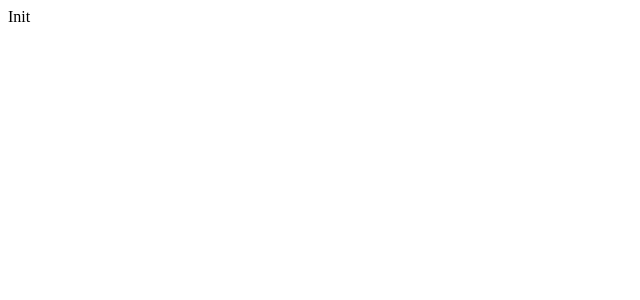
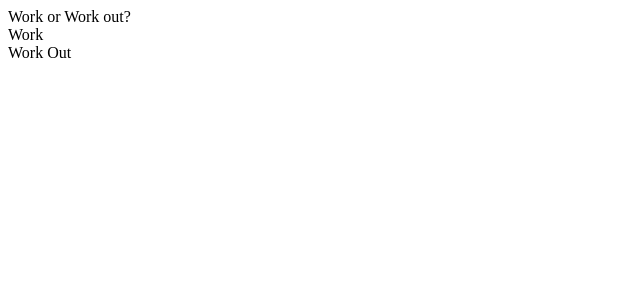
Before and after one commit to alenakatkova/work-or-work-out, a React (Create React App) app: page / in a window 1280 px wide. Shown: the top 300 px of the page, without its empty margins (0-640 px from the left). Built offline with nearby package versions, Linux system fonts and the light colour scheme.

Commit message:
install react router & prettier

```diff
--- a/package.json
+++ b/package.json
@@ -3,8 +3,11 @@
   "version": "0.1.0",
   "private": true,
   "dependencies": {
+    "eslint-plugin-prettier": "^2.6.0",
+    "prettier": "1.11.1",
     "react": "^16.3.1",
     "react-dom": "^16.3.1",
+    "react-router": "^4.2.0",
     "react-scripts": "1.1.4"
   },
   "scripts": {
--- a/src/App.js
+++ b/src/App.js
@@ -1,11 +1,12 @@
 import React, { Component } from 'react';
-import './App.css';
+import Choice from './Choice';
+import Work from './Work';
+import WorkOut from './WorkOut';
 
 class App extends Component {
   render() {
     return (
-      <div>Init</div>
-    );
+        <div><Choice/> <Work/> <WorkOut/></div> );
   }
 }
 
--- /dev/null
+++ b/src/Choice.jsx
@@ -0,0 +1,7 @@
+import React from 'react';
+
+export default function () {
+  return (
+      <div>Work or Work out?</div>
+  )
+};
--- /dev/null
+++ b/src/Work/index.jsx
@@ -0,0 +1,7 @@
+import React from 'react';
+
+export default class extends React.Component {
+  render() {
+     return <div>Work</div>;
+  }
+}
--- /dev/null
+++ b/src/WorkOut/index.jsx
@@ -0,0 +1,7 @@
+import React from 'react';
+
+export default class extends React.Component {
+  render() {
+    return <div>Work Out</div>
+  }
+};
```
Also changed, not shown: 2 other files (tests, documents, lock files or other folders).
